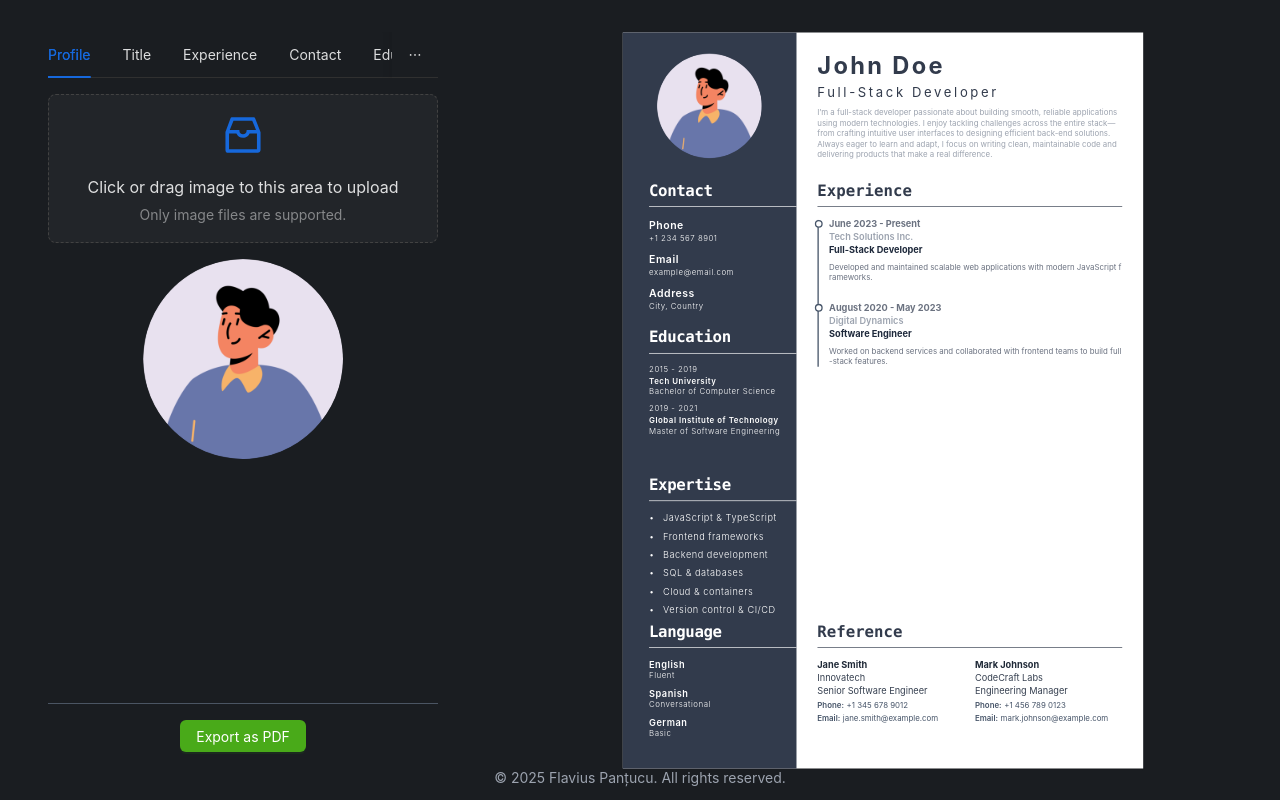
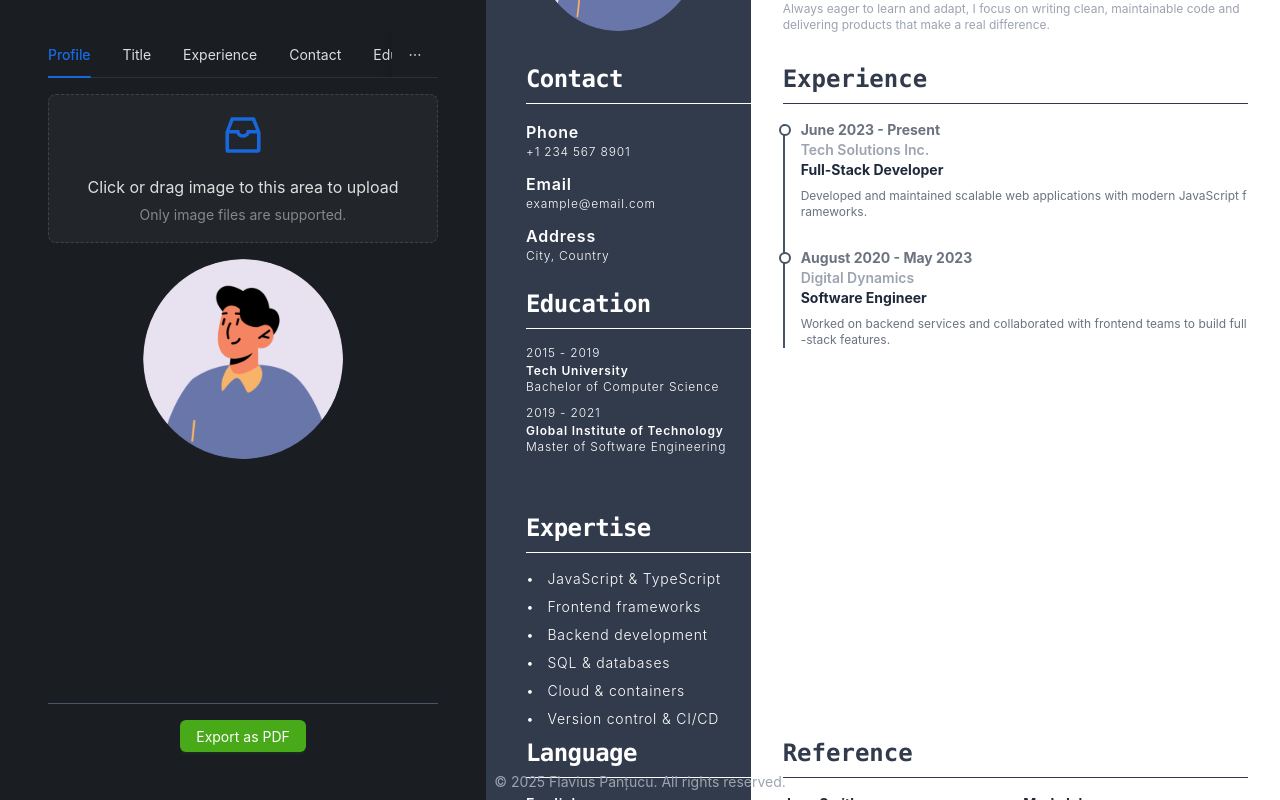
Before and after one commit to Flavius-Pantucu/curriculum-vitae-generator, a React (Create React App) app: page / in a window 1280 px wide. Built offline with nearby package versions, Linux system fonts and the light colour scheme.

Commit message:
cv preview resize

```diff
--- a/src/components/CurriculumVitae/CurriculumVitae.js
+++ b/src/components/CurriculumVitae/CurriculumVitae.js
@@ -13,7 +13,7 @@ export const CurriculumVitae = () => {
       <div className="hidden xl:block xl:flex-1 xl:py-0">
         <CvPreview {...state} />
       </div>
-      <footer className="pb-1 text-center text-sm text-gray-400 pointer-events-none select-none fixed bottom-2 right-1/2 transform translate-x-1/2">
+      <footer className="text-center text-sm text-gray-400 pointer-events-none select-none fixed bottom-2 right-1/2 transform translate-x-1/2">
         © 2025 Flavius Panțucu. All rights reserved.
       </footer>
     </div>
--- a/src/components/CurriculumVitae/CvPreview.js
+++ b/src/components/CurriculumVitae/CvPreview.js
@@ -6,22 +6,31 @@ export const CvPreview = (props) => {
   const A4_WIDTH = 794;
   const A4_HEIGHT = 1123;
   const PADDING_TOP = 64;
+  const XL_BREAKPOINT = 1280;
 
   const [scale, setScale] = useState(1);
+  const [shouldScale, setShouldScale] = useState(false);
 
   const calculateScale = () => {
+    const width = document.documentElement.clientWidth;
+    setShouldScale(width > XL_BREAKPOINT);
+
+    if (width > XL_BREAKPOINT) {
       const newScale = Math.min(
         1,
         Math.min(
-        document.documentElement.clientWidth / A4_WIDTH,
+          width / A4_WIDTH,
           (document.documentElement.clientHeight - PADDING_TOP) / A4_HEIGHT
         )
       );
       setScale(newScale);
+    } else {
+      setScale(1);
+    }
   };
 
   useEffect(() => {
-    calculateScale(); // Initial calculation
+    calculateScale();
     window.addEventListener("resize", calculateScale);
 
     return () => {
@@ -30,15 +39,10 @@ export const CvPreview = (props) => {
   }, []);
 
   return (
-    <div className="h-full w-full flex items-center justify-center overflow-hidden">
+    <div className="h-full w-full flex items-center justify-center overflow-auto lg:overflow-hidden">
       <div
-        className="bg-white shadow"
-        style={{
-          width: `${A4_WIDTH}px`,
-          height: `${A4_HEIGHT}px`,
-          transform: `scale(${scale})`,
-          transformOrigin: "center",
-        }}
+        className="bg-white shadow w-[794px] h-[1123px] origin-center"
+        style={shouldScale ? { transform: `scale(${scale})` } : undefined}
       >
         <div
           className="flex flex-row items-center w-full h-full"
```
Lines whose indentation alone changed are shown as unchanged.
